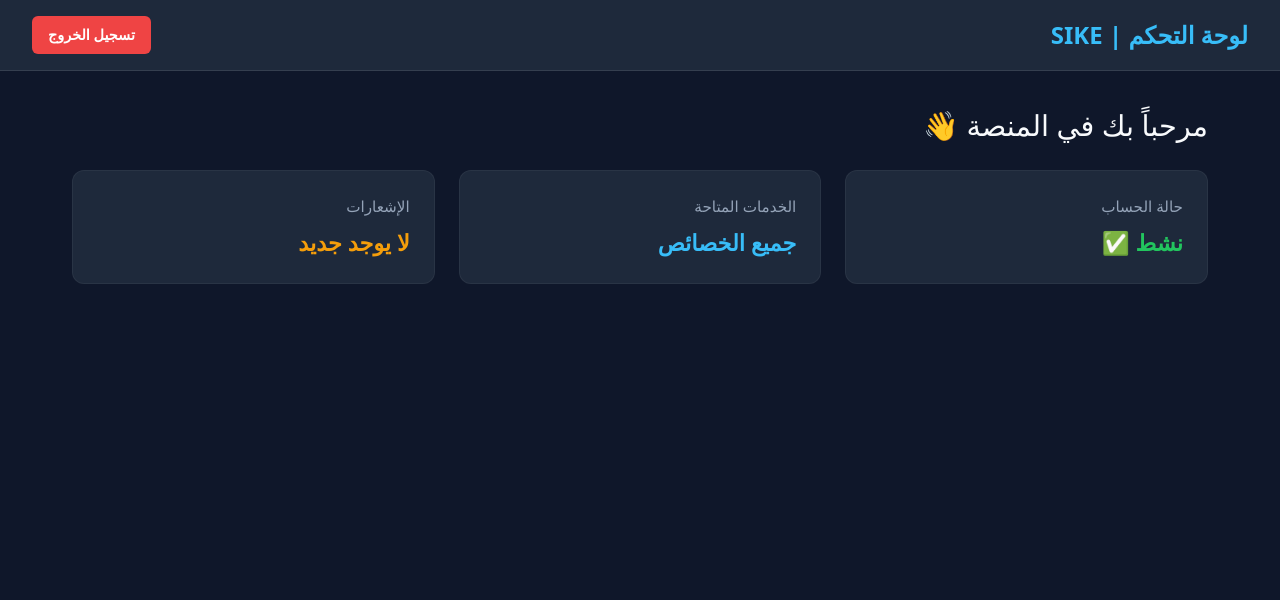
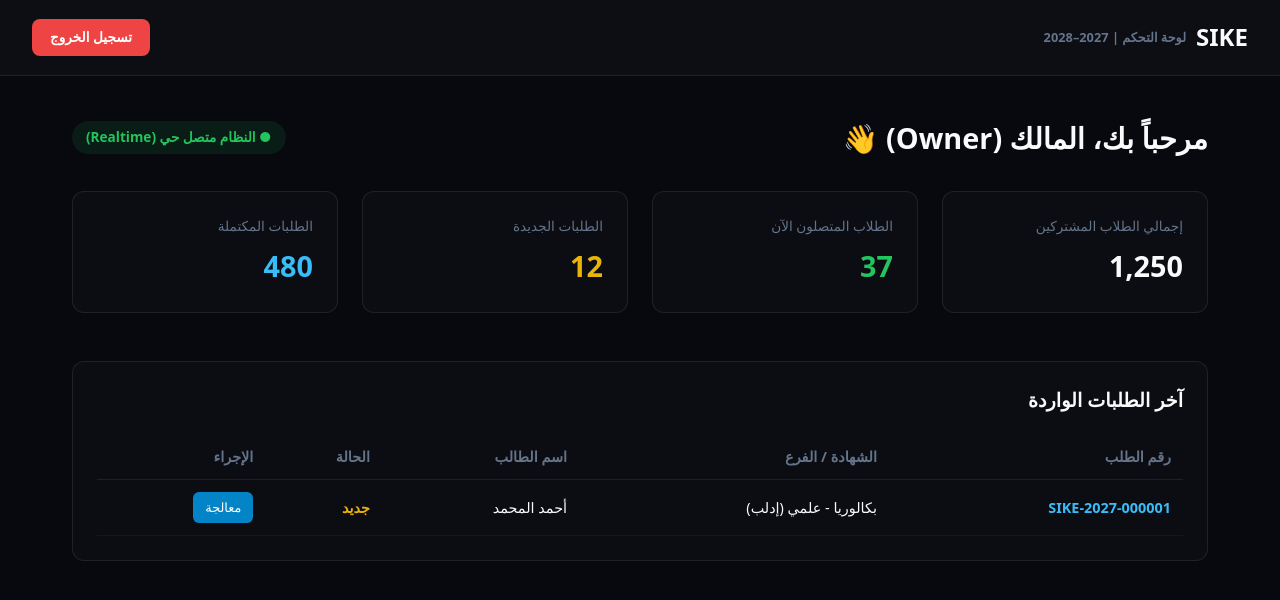
Before and after one commit to samking470461-gif/sike-2027-2028-app, a Next.js app: page /dashboard in a window 1280 px wide. Shown: the top 600 px of the page. Built offline with nearby package versions, Linux system fonts and the light colour scheme.

Commit message:
Update page.tsx

```diff
--- a/app/dashboard/page.tsx
+++ b/app/dashboard/page.tsx
@@ -4,8 +4,8 @@ export default function DashboardPage() {
   return (
     <main style={{
       minHeight: "100vh",
-      backgroundColor: "#0f172a",
-      color: "#f8fafc",
+      backgroundColor: "#07090E",
+      color: "#F8FAFC",
       fontFamily: "system-ui, -apple-system, sans-serif",
       direction: "rtl"
     }}>
@@ -14,20 +14,22 @@ export default function DashboardPage() {
         display: "flex",
         justifyContent: "space-between",
         alignItems: "center",
-        padding: "1rem 2rem",
-        backgroundColor: "#1e293b",
-        borderBottom: "1px solid rgba(255, 255, 255, 0.1)"
+        padding: "1.2rem 2rem",
+        backgroundColor: "rgba(255, 255, 255, 0.02)",
+        borderBottom: "1px solid rgba(255, 255, 255, 0.08)"
       }}>
-        <h1 style={{ fontSize: "1.5rem", fontWeight: "bold", color: "#38bdf8", margin: 0 }}>
-          لوحة التحكم | SIKE
-        </h1>
+        <div style={{ display: "flex", alignItems: "center", gap: "10px" }}>
+          <span style={{ fontSize: "1.5rem", fontWeight: "900", color: "#F8FAFC" }}>SIKE</span>
+          <span style={{ fontSize: "0.8rem", color: "#64748B", fontWeight: "bold" }}>لوحة التحكم | 2027–2028</span>
+        </div>
+
         <Link href="/" style={{
-          padding: "8px 16px",
+          padding: "8px 18px",
           backgroundColor: "#ef4444",
           color: "#fff",
-          borderRadius: "6px",
+          borderRadius: "8px",
           textDecoration: "none",
-          fontSize: "0.9rem",
+          fontSize: "0.85rem",
           fontWeight: "bold"
         }}>
           تسجيل الخروج
@@ -35,45 +37,73 @@ export default function DashboardPage() {
       </header>
 
       {/* المحتوى الرئيسي */}
-      <div style={{ padding: "2rem", maxWidth: "1200px", margin: "0 auto" }}>
-        <h2 style={{ fontSize: "1.8rem", marginBottom: "1.5rem", color: "#f8fafc" }}>
-          مرحباً بك في المنصة 👋
-        </h2>
+      <div style={{ padding: "2.5rem 2rem", maxWidth: "1200px", margin: "0 auto" }}>
+        <div style={{ display: "flex", justifyContent: "space-between", alignItems: "center", marginBottom: "2rem" }}>
+          <h2 style={{ fontSize: "1.8rem", fontWeight: "bold", color: "#F8FAFC", margin: 0 }}>
+            مرحباً بك، المالك (Owner) 👋
+          </h2>
+          <span style={{ padding: "6px 14px", borderRadius: "20px", backgroundColor: "rgba(34, 197, 94, 0.1)", color: "#22c55e", fontSize: "0.85rem", fontWeight: "bold" }}>
+            ● النظام متصل حي (Realtime)
+          </span>
+        </div>
 
-        {/* كروت الإحصائيات والمعلومات */}
+        {/* إحصائيات العدادات */}
         <div style={{
           display: "grid",
-          gridTemplateColumns: "repeat(auto-fit, minmax(250px, 1fr))",
-          gap: "1.5rem"
+          gridTemplateColumns: "repeat(auto-fit, minmax(220px, 1fr))",
+          gap: "1.5rem",
+          marginBottom: "3rem"
         }}>
-          <div style={{
-            padding: "1.5rem",
-            backgroundColor: "#1e293b",
-            borderRadius: "12px",
-            border: "1px solid rgba(255, 255, 255, 0.05)"
-          }}>
-            <h3 style={{ color: "#94a3b8", fontSize: "0.95rem", marginBottom: "0.5rem" }}>حالة الحساب</h3>
-            <p style={{ fontSize: "1.4rem", fontWeight: "bold", color: "#22c55e", margin: 0 }}>نشط ✅</p>
+          <div style={{ padding: "1.5rem", backgroundColor: "rgba(255, 255, 255, 0.02)", borderRadius: "12px", border: "1px solid rgba(255, 255, 255, 0.08)" }}>
+            <h3 style={{ color: "#64748B", fontSize: "0.85rem", marginBottom: "0.5rem" }}>إجمالي الطلاب المشتركين</h3>
+            <p style={{ fontSize: "1.8rem", fontWeight: "bold", color: "#F8FAFC", margin: 0 }}>1,250</p>
           </div>
 
-          <div style={{
-            padding: "1.5rem",
-            backgroundColor: "#1e293b",
-            borderRadius: "12px",
-            border: "1px solid rgba(255, 255, 255, 0.05)"
-          }}>
-            <h3 style={{ color: "#94a3b8", fontSize: "0.95rem", marginBottom: "0.5rem" }}>الخدمات المتاحة</h3>
-            <p style={{ fontSize: "1.4rem", fontWeight: "bold", color: "#38bdf8", margin: 0 }}>جميع الخصائص</p>
+          <div style={{ padding: "1.5rem", backgroundColor: "rgba(255, 255, 255, 0.02)", borderRadius: "12px", border: "1px solid rgba(255, 255, 255, 0.08)" }}>
+            <h3 style={{ color: "#64748B", fontSize: "0.85rem", marginBottom: "0.5rem" }}>الطلاب المتصلون الآن</h3>
+            <p style={{ fontSize: "1.8rem", fontWeight: "bold", color: "#22c55e", margin: 0 }}>37</p>
           </div>
 
-          <div style={{
-            padding: "1.5rem",
-            backgroundColor: "#1e293b",
-            borderRadius: "12px",
-            border: "1px solid rgba(255, 255, 255, 0.05)"
-          }}>
-            <h3 style={{ color: "#94a3b8", fontSize: "0.95rem", marginBottom: "0.5rem" }}>الإشعارات</h3>
-            <p style={{ fontSize: "1.4rem", fontWeight: "bold", color: "#f59e0b", margin: 0 }}>لا يوجد جديد</p>
+          <div style={{ padding: "1.5rem", backgroundColor: "rgba(255, 255, 255, 0.02)", borderRadius: "12px", border: "1px solid rgba(255, 255, 255, 0.08)" }}>
+            <h3 style={{ color: "#64748B", fontSize: "0.85rem", marginBottom: "0.5rem" }}>الطلبات الجديدة</h3>
+            <p style={{ fontSize: "1.8rem", fontWeight: "bold", color: "#eab308", margin: 0 }}>12</p>
+          </div>
+
+          <div style={{ padding: "1.5rem", backgroundColor: "rgba(255, 255, 255, 0.02)", borderRadius: "12px", border: "1px solid rgba(255, 255, 255, 0.08)" }}>
+            <h3 style={{ color: "#64748B", fontSize: "0.85rem", marginBottom: "0.5rem" }}>الطلبات المكتملة</h3>
+            <p style={{ fontSize: "1.8rem", fontWeight: "bold", color: "#38bdf8", margin: 0 }}>480</p>
+          </div>
+        </div>
+
+        {/* جدول الطلبات الأخيرة */}
+        <div style={{ backgroundColor: "rgba(255, 255, 255, 0.02)", borderRadius: "12px", border: "1px solid rgba(255, 255, 255, 0.08)", padding: "1.5rem" }}>
+          <h3 style={{ fontSize: "1.2rem", fontWeight: "bold", marginBottom: "1.2rem", color: "#F8FAFC" }}>
+            آخر الطلبات الواردة
+          </h3>
+
+          <div style={{ overflowX: "auto" }}>
+            <table style={{ width: "100%", borderCollapse: "collapse", textAlign: "right", fontSize: "0.9rem" }}>
+              <thead>
+                <tr style={{ borderBottom: "1px solid rgba(255, 255, 255, 0.08)", color: "#64748B" }}>
+                  <th style={{ padding: "12px" }}>رقم الطلب</th>
+                  <th style={{ padding: "12px" }}>الشهادة / الفرع</th>
+                  <th style={{ padding: "12px" }}>اسم الطالب</th>
+                  <th style={{ padding: "12px" }}>الحالة</th>
+                  <th style={{ padding: "12px" }}>الإجراء</th>
+                </tr>
+              </thead>
+              <tbody>
+                <tr style={{ borderBottom: "1px solid rgba(255, 255, 255, 0.04)" }}>
+                  <td style={{ padding: "12px", fontWeight: "bold", color: "#38bdf8", direction: "ltr", textAlign: "right" }}>SIKE-2027-000001</td>
+                  <td style={{ padding: "12px" }}>بكالوريا - علمي (إدلب)</td>
+                  <td style={{ padding: "12px" }}>أحمد المحمد</td>
+                  <td style={{ padding: "12px", color: "#eab308", fontWeight: "bold" }}>جديد</td>
+                  <td style={{ padding: "12px" }}>
+                    <button style={{ padding: "6px 12px", backgroundColor: "#0284c7", color: "#fff", border: "none", borderRadius: "6px", cursor: "pointer", fontSize: "0.8rem" }}>معالجة</button>
+                  </td>
+                </tr>
+              </tbody>
+            </table>
           </div>
         </div>
       </div>
```
